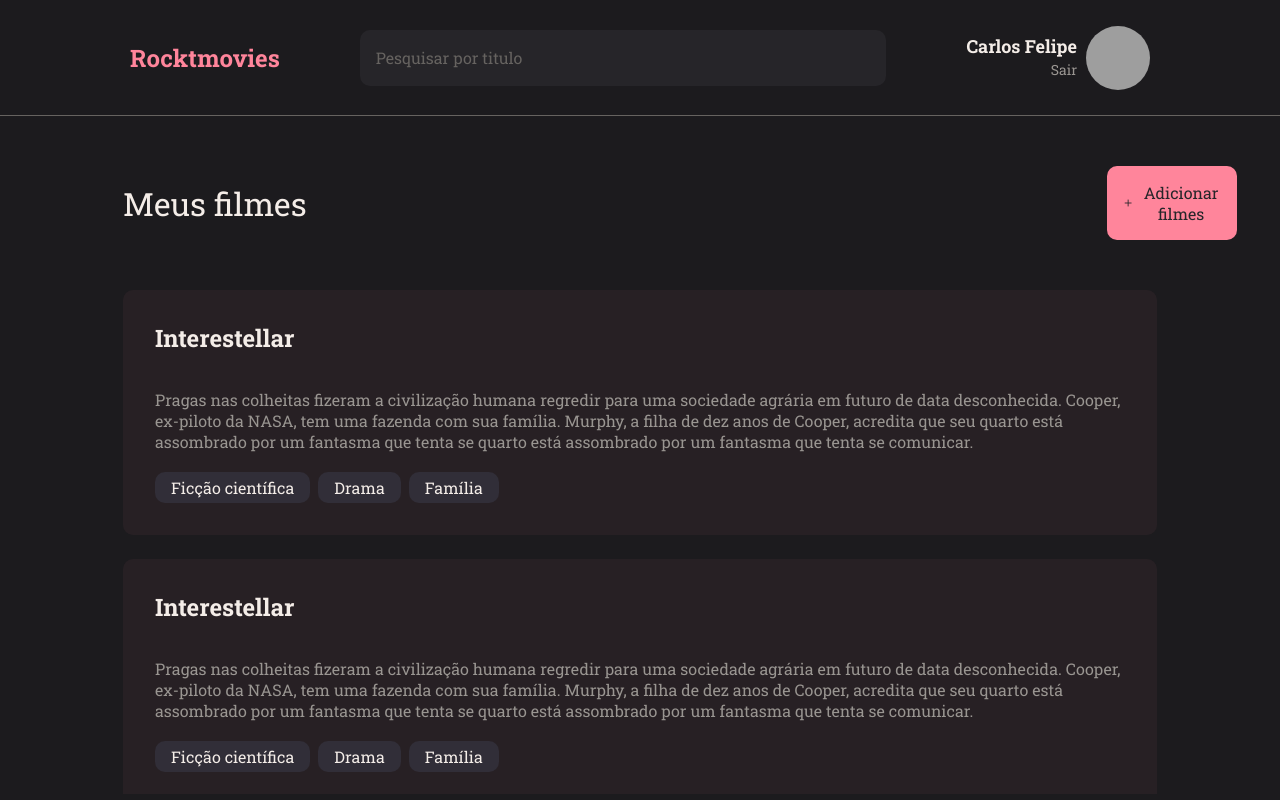
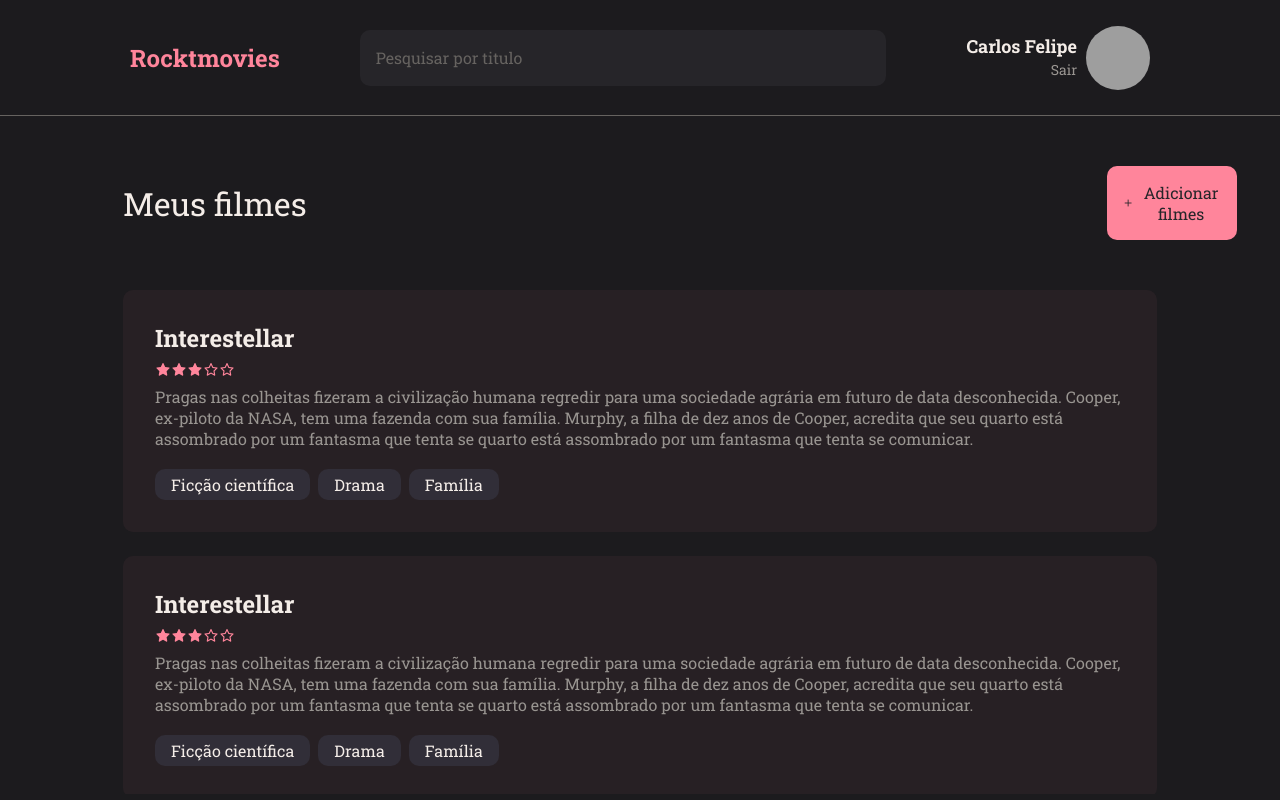
Before and after one commit to Felipe-Monte/project-movies, a React (Vite) app: page / in a window 1280 px wide. Built offline with nearby package versions, Linux system fonts and the light colour scheme; grey boxes are pictures that could not be loaded.

Commit message:
create stars component

```diff
--- a/src/components/Card/index.jsx
+++ b/src/components/Card/index.jsx
@@ -1,11 +1,16 @@
 import { Container } from './styles'
 
 import { Tag } from '../../components/Tag'
+
+import { Star } from '../Star'
 
 export function Card({ data, ...rest }) {
   return (
     <Container {...rest}>
       <h1>{data.title}</h1>
+
+      <Star rate={3} />
+
       <p>{data.text}</p>
 
       {
--- a/src/components/Card/styles.js
+++ b/src/components/Card/styles.js
@@ -14,8 +14,6 @@ export const Container = styled.button`
 
 
   > h1 {
-    margin-bottom: 35px;
-
     color: ${({ theme }) => theme.COLORS.WHITE};
     font-size: 24px;
     font-weight: 700;
--- /dev/null
+++ b/src/components/Star/index.jsx
@@ -0,0 +1,21 @@
+import { Container } from './styles'
+
+import { AiFillStar, AiOutlineStar } from 'react-icons/ai'
+
+export function Star({ rate }) {
+  const stars = []
+
+  for (let i = 0; i < 5; i++) {
+    let star = i < rate ? AiFillStar : AiOutlineStar
+
+    stars.push(star)
+  }
+
+  return (
+    <Container>
+      {stars.map((Star, i) => (
+        <Star key={i} />
+      ))}
+    </Container>
+  );
+}
--- /dev/null
+++ b/src/components/Star/styles.js
@@ -0,0 +1,15 @@
+import styled from 'styled-components'
+
+export const Container = styled.ul`
+  display: flex;
+  align-items: center;
+
+  margin: 8px 0;
+
+  line-height: 0;
+  list-style: none;
+
+  > svg {
+    color: ${({ theme }) => theme.COLORS.PINK};
+  }
+`
--- a/src/pages/Home/styles.js
+++ b/src/pages/Home/styles.js
@@ -35,4 +35,20 @@ export const Content = styled.div`
   /* padding: 0 123px; */
   height: 63vh;
   overflow-y: auto;
+
+
+  &::-webkit-scrollbar {
+    width:10px;
+    height: 10px;
+  }
+
+
+  &::-webkit-scrollbar-track {
+    background:#333;
+  }
+
+
+  &::-webkit-scrollbar-thumb {
+    background: #2e9dd8;
+  }
 `
```
